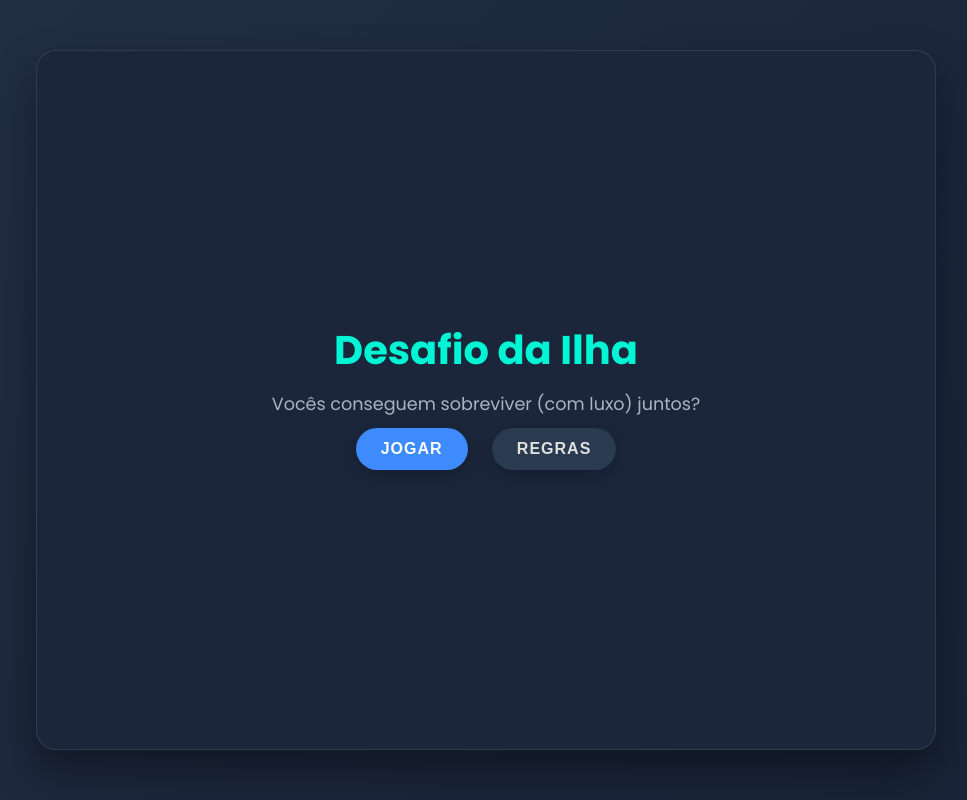
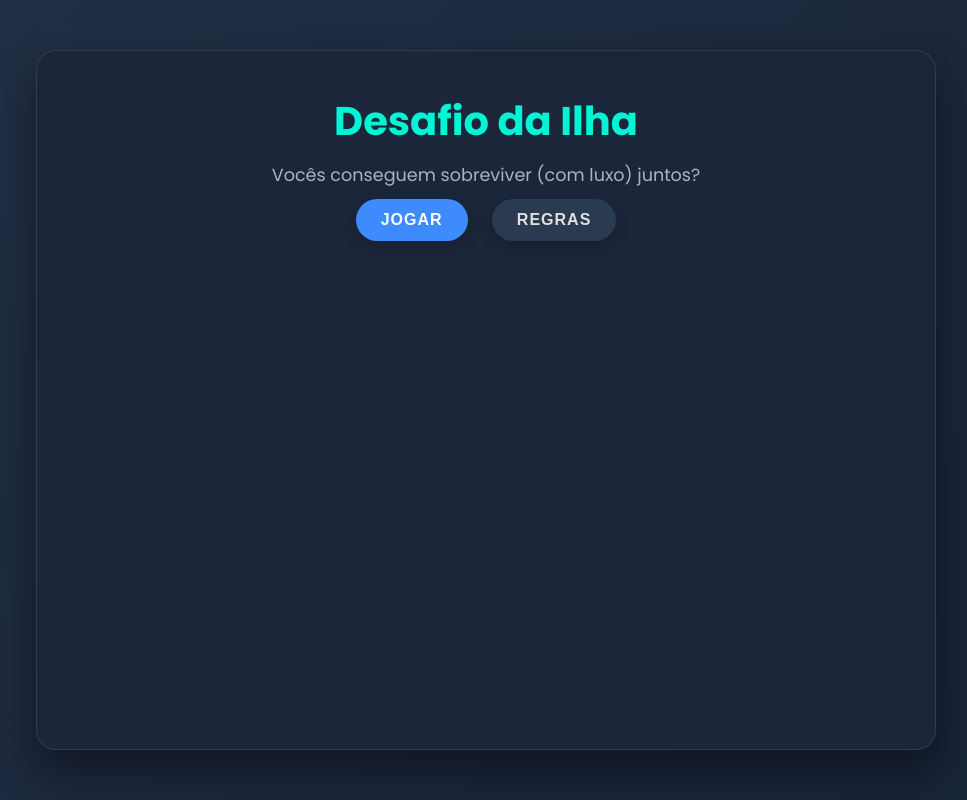
Before and after one commit to gitgiovanni/ilha, a plain HTML site: page index.html in a window 1280 px wide. Shown: the whole page, without its empty margins (154-1121 px from the left). Drawn offline with Linux system fonts and the light colour scheme.

Commit message:
Update index.html

```diff
--- a/index.html
+++ b/index.html
@@ -63,13 +63,12 @@
             overflow: hidden; /* Para conter as telas */
         }
 
-        /* --- Telas (Start, Rules, Game, Results) --- */
     .screen {
     padding: 40px;
     display: none; /* Todas escondidas por padrão */
     flex-direction: column;
     align-items: center;
-            justify-content: center;
+    justify-content: flex-start; /* <<-- CORREÇÃO AQUI */
     text-align: center;
     width: 100%;
     height: 100%;
```
Lines whose indentation alone changed are shown as unchanged.
